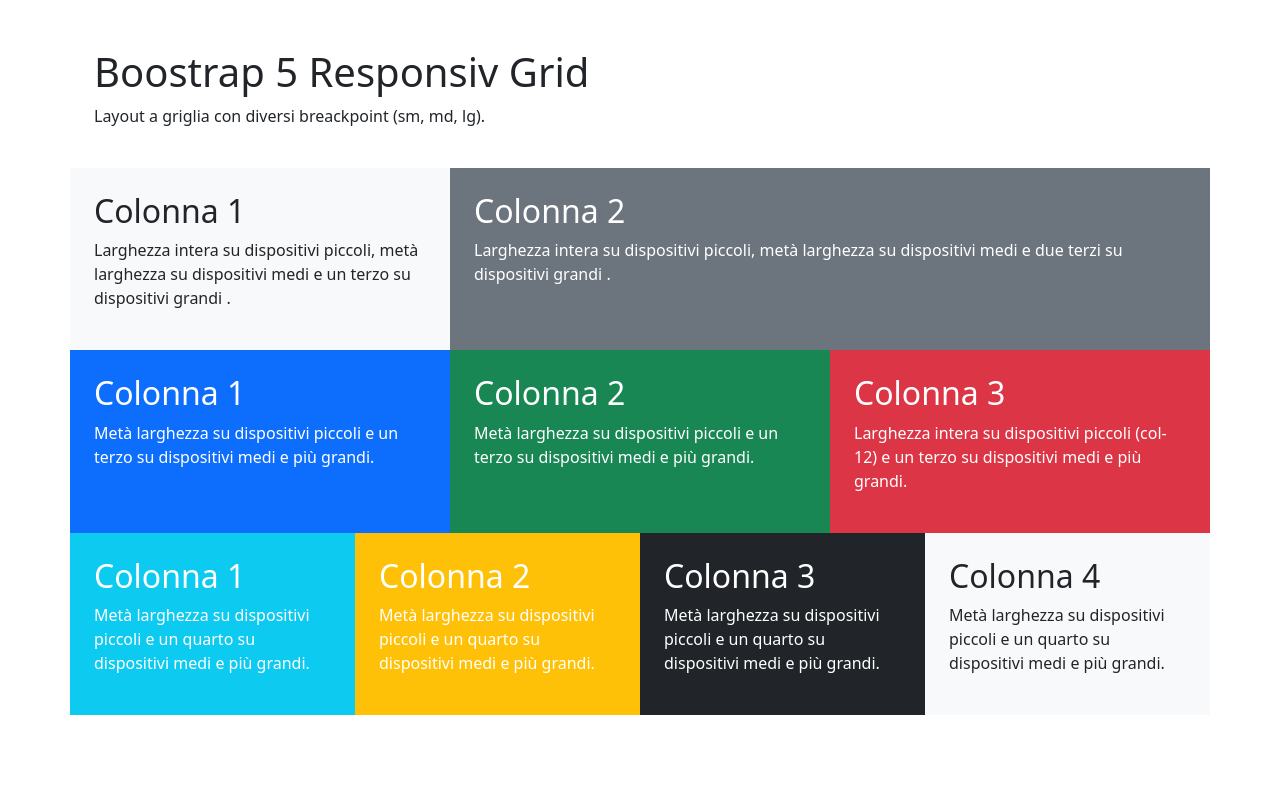
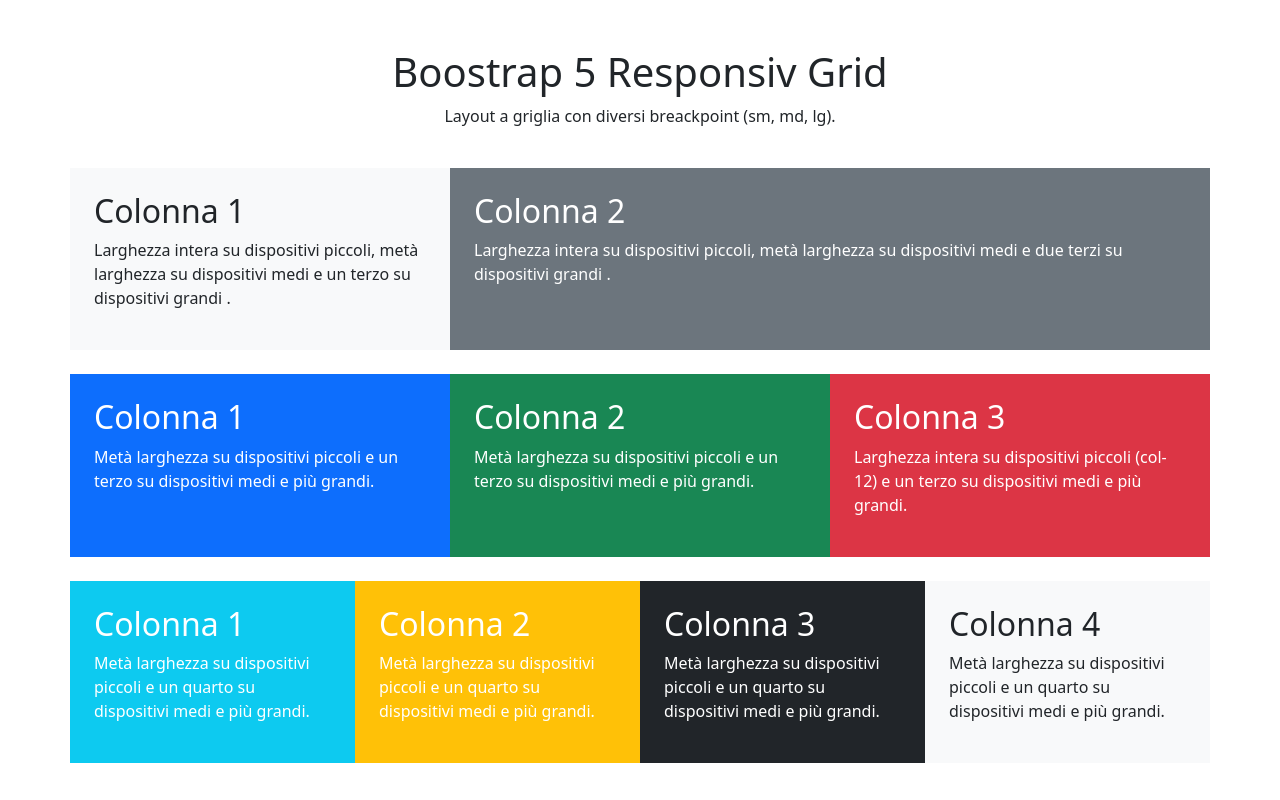
Before and after one commit to IonelxSolow/htmlcss-bootstrap-layout, a plain HTML site: page index.html in a window 1280 px wide. Drawn offline with nearby package versions, Linux system fonts and the light colour scheme.

Commit message:
add margin bottom between container

```diff
--- a/index.html
+++ b/index.html
@@ -12,7 +12,7 @@
 </head>
 <body>
     <main class="m-4">
-    <div class="container text-start">
+    <div class="container text-center">
         <div class="row">
           <div class="col p-4">
             <h1>Boostrap 5 Responsiv Grid</h1>
@@ -21,7 +21,7 @@
         </div>
       </div>
 
-      <div class="container text-start">
+      <div class="container text-start mb-4">
         <div class="row">
           <div class="col-12 col-sm-6 col-lg-4 bg-light p-4">
            <h2>Colonna 1</h2>
@@ -34,7 +34,7 @@
         </div>
       </div>
 
-      <div class="container text-start">
+      <div class="container text-start mb-4">
         <div class="row">
           <div class="col-6 col-sm-4 bg-primary p-4 text-white">
             <h2>Colonna 1</h2>
@@ -51,7 +51,7 @@
         </div>
       </div>
 
-      <div class="container text-start">
+      <div class="container text-start mb-4">
         <div class="row">
             <div class="col-6 col-sm-3 bg-info p-4 text-white"><h2>Colonna 1</h2><p>Metà larghezza su dispositivi piccoli e un quarto su dispositivi
                 medi e più grandi.</p></div>
```
